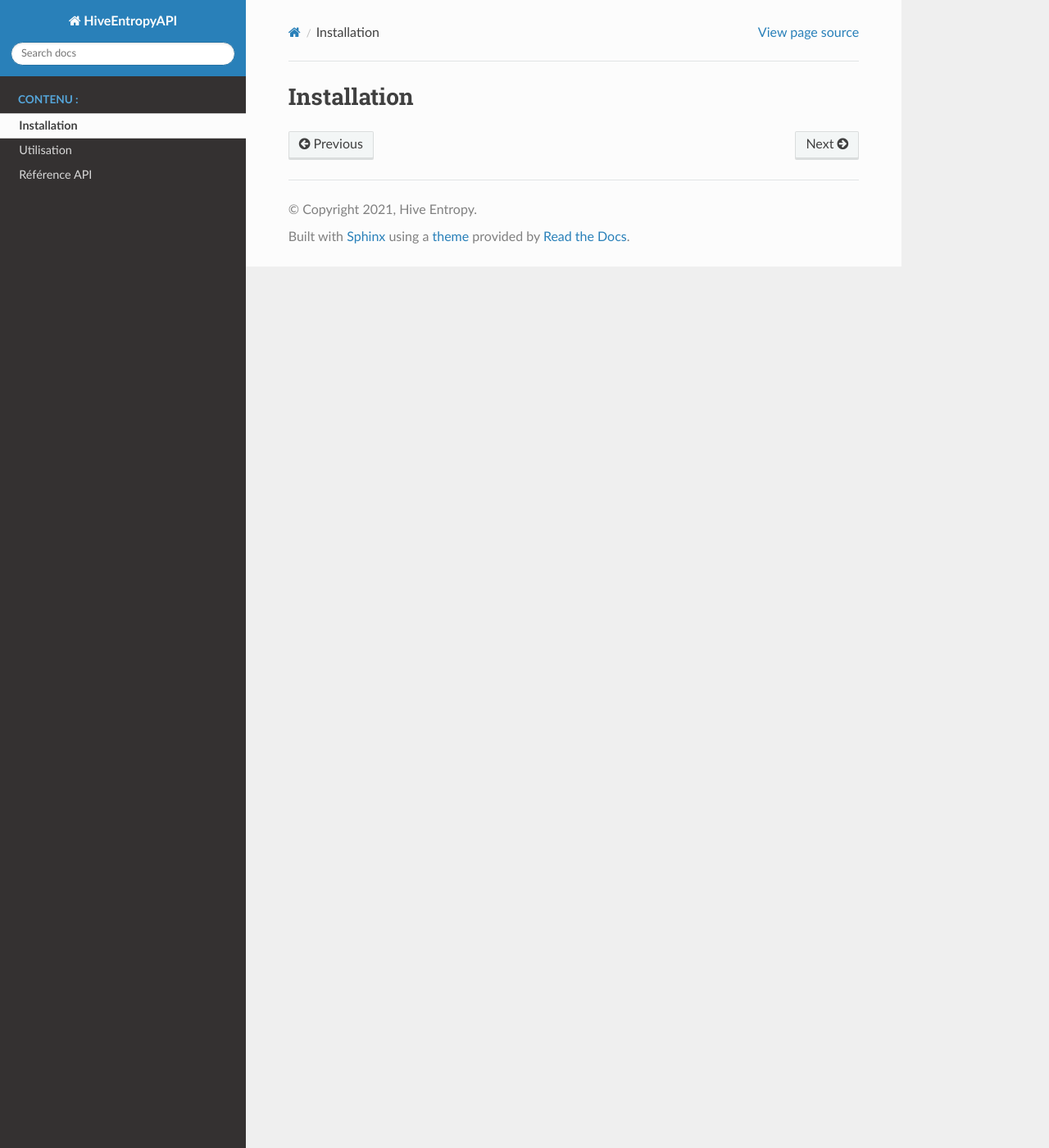
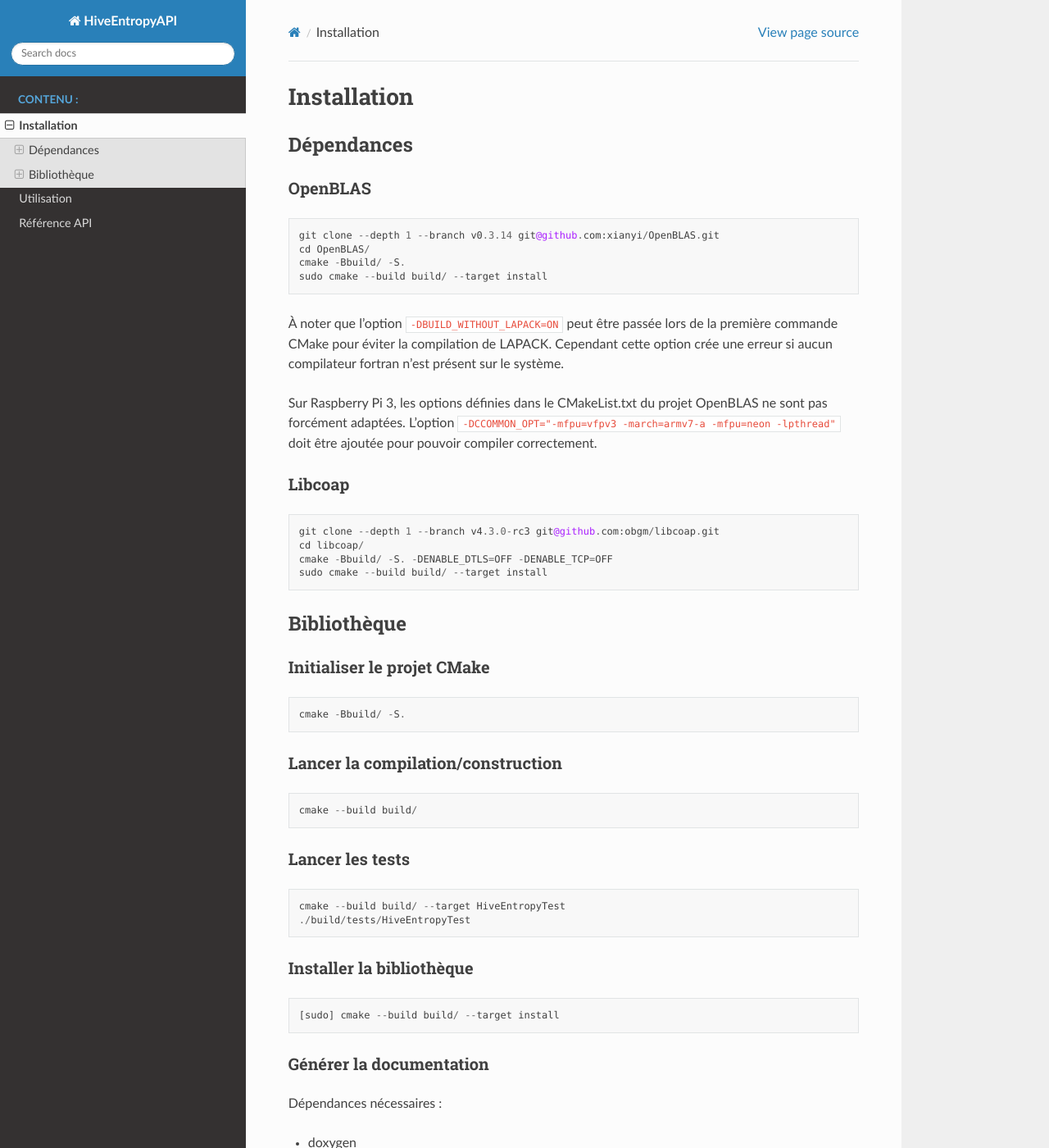
Before and after one commit to hive-entropy/hive-entropy-api, a Sphinx documentation site: the page built from doc/installation.md, in a window 1280 px wide and 1400 px high. Shown: the whole window at 82% size. Built offline with Sphinx 7.4.7 and the Read the Docs theme 2.0.0, drawn with Linux system fonts in a browser that asks for light colours; some of the changed text lies outside the part shown.

Commit message:
Update documentation

````diff
--- a/doc/conf.py
+++ b/doc/conf.py
@@ -29,7 +29,8 @@ author = 'Hive Entropy'
 # ones.
 extensions = [
     "sphinx_rtd_theme",
-    "breathe"
+    "breathe",
+    "myst_parser"
 ]
 
 # Breathe Configuration
--- /dev/null
+++ b/doc/installation.md
@@ -0,0 +1,66 @@
+# Installation
+
+## Dépendances
+### OpenBLAS
+```
+git clone --depth 1 --branch v0.3.14 git@github.com:xianyi/OpenBLAS.git
+cd OpenBLAS/
+cmake -Bbuild/ -S.
+sudo cmake --build build/ --target install
+```
+
+À noter que l'option `-DBUILD_WITHOUT_LAPACK=ON` peut être passée lors de la première commande CMake pour éviter la compilation de LAPACK. Cependant cette option crée une erreur si aucun compilateur fortran n'est présent sur le système.
+
+Sur Raspberry Pi 3, les options définies dans le CMakeList.txt du projet OpenBLAS ne sont pas forcément adaptées.
+L'option `-DCCOMMON_OPT="-mfpu=vfpv3 -march=armv7-a -mfpu=neon -lpthread"` doit être ajoutée pour pouvoir compiler correctement.
+
+### Libcoap
+```
+git clone --depth 1 --branch v4.3.0-rc3 git@github.com:obgm/libcoap.git
+cd libcoap/
+cmake -Bbuild/ -S. -DENABLE_DTLS=OFF -DENABLE_TCP=OFF
+sudo cmake --build build/ --target install
+```
+
+## Bibliothèque
+
+### Initialiser le projet CMake
+```
+cmake -Bbuild/ -S.
+```
+
+### Lancer la compilation/construction
+```
+cmake --build build/
+```
+
+### Lancer les tests
+```
+cmake --build build/ --target HiveEntropyTest
+./build/tests/HiveEntropyTest
+```
+
+### Installer la bibliothèque
+```
+[sudo] cmake --build build/ --target install
+```
+
+### Générer la documentation
+Dépendances nécessaires :
+* doxygen
+* python-sphinx
+* python-sphinx_rtd_theme
+* python-breathe
+* python-myst-parser
+
+Exécuter les cibles doxygen, puis la cible sphinx.
+```bash
+cmake --build build/ --target Doxygen
+cmake --build build/ --target Sphinx
+```
+
+### Accéder à la documentation
+
+Chemin pour la documentation Doxygen : `build/doc/doxygen/html/index.html`
+
+Chemin pour la documentation Sphinx : `build/doc/sphinx/index.html`
--- a/doc/installation.rst
+++ /dev/null
@@ -1,2 +0,0 @@
-Installation
-============
--- a/doc/references/computation/matrix.rst
+++ b/doc/references/computation/matrix.rst
@@ -1,5 +1,9 @@
 Matrix
 ''''''
 
+Représente une matrice de n'importe quel type algébrique.
+
+Une matrice
+
 .. doxygenclass:: Matrix
    :members:
--- a/doc/references/network/response_builder.rst
+++ b/doc/references/network/response_builder.rst
@@ -1,5 +1,9 @@
 Response Builder
 ''''''''''''''''
 
+Constructeur de réponse CoAP.
+
+Cette classe est utilisée par les nœuds travailleurs pour faciliter la création des réponses aux requêtes émises par un programme demandeur.
+
 .. doxygenclass:: ResponseBuilder
    :members:
````
Also changed, not shown: README.md (+34 -7 lines), doc/references/computation/column.rst (+7 -0 lines), doc/references/computation/row.rst (+7 -0 lines), 2 other files.
